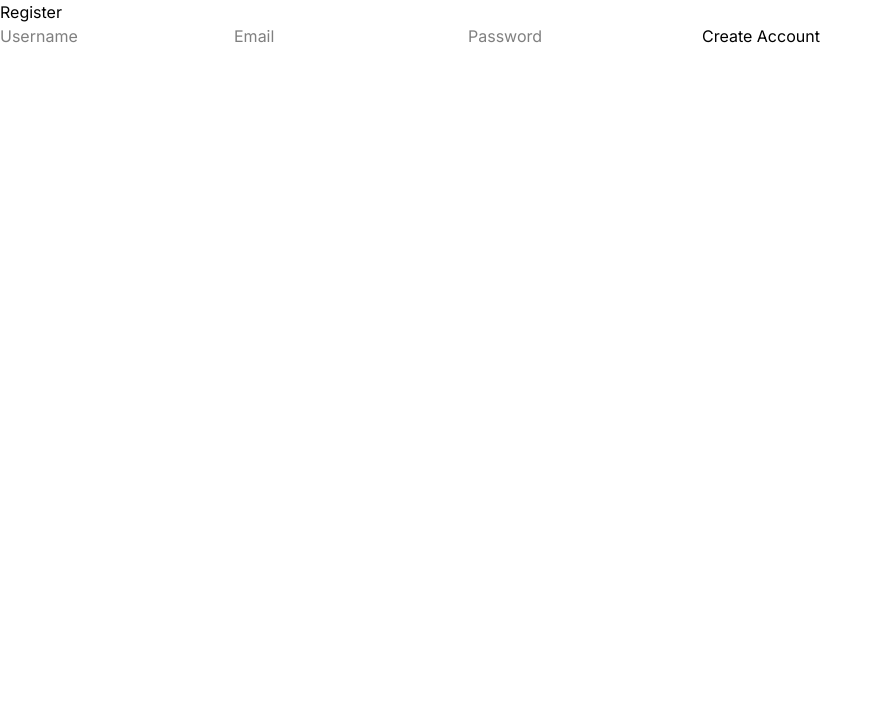
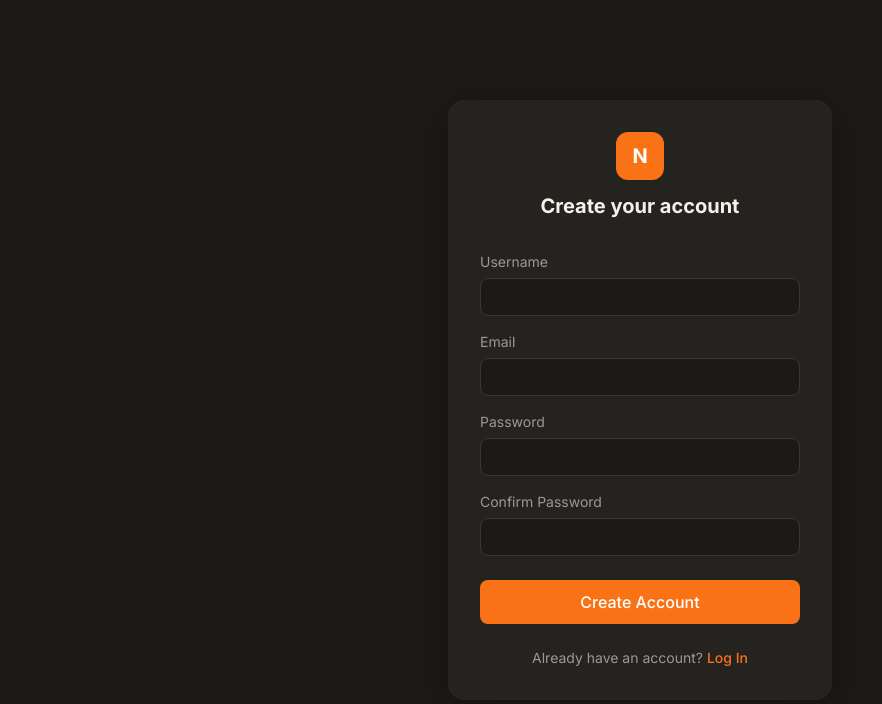
Before and after one commit to JadSantel/mern-notes-app, a React app in the folder frontend/: page /register in a window 1280 px wide. Shown: the top 704 px of the page, without its empty margins (0-882 px from the left). Built offline with nearby package versions, Linux system fonts and the light colour scheme; the HTML template or start-up script is replaced by a standard one.

Commit message:
Phase 11 — Reskin Login/Register (Frontend)

```diff
--- a/frontend/src/pages/Login.jsx
+++ b/frontend/src/pages/Login.jsx
@@ -1,34 +1,88 @@
 import { useState } from "react";
-import { useNavigate } from "react-router-dom";
+import { useNavigate, Link } from "react-router-dom";
+import { motion } from "framer-motion"
 import { useAuth } from "../context/AuthContext";
+import toast from "react-hot-toast";
+import Spinner from "../components/Spinner";
 
 export default function Login() {
   const [email, setEmail] = useState("");
   const [password, setPassword] = useState("");
   const [error, setError] = useState("");
-  const { login = async () => {} } = useAuth() ?? {};
+  const [isSubmitting, setIsSubmitting] = useState(false);
+  const [shake, setShake] = useState(false);
+  const { login = async () => { } } = useAuth() ?? {};
   const navigate = useNavigate();
 
   const handleSubmit = async (e) => {
     e.preventDefault();
-    setError("");
+    setIsSubmitting(true);
     try {
       await login(email, password);
-      navigate("/");
+      toast.success("Welcome back!");
+      navigate("/dashboard");
     } catch (err) {
-      setError(err.response?.data?.message || "Login failed");
+      toast.error(err.response?.data?.message || "Login failed");
+      setShake(true)
+      setTimeout(() => setShake(false), 500);
+    } finally {
+      setIsSubmitting(false);
     }
   };
 
   return (
-    <form onSubmit={handleSubmit}>
-      <input type="email" placeholder="Email" value={email} onChange={(e) => setEmail(e.target.value)} />
-      <input type="password" placeholder="Password" value={password} onChange={(e) => setPassword(e.target.value)} />
-      {error && <p style={{ color: "red" }}>{error}</p>}
-      <button type="submit">Log In</button>
-      <p>
-        No account? <a href="/register">Create one</a>
-      </p>
-    </form>
+    <div className="flex min-h-screen items-center justify-center bg-dark-bg px-4">
+      <motion.div
+        initial={{ opacity: 0, y: 20 }}
+        animate={shake ? { x: [-8, 8, -8, 8, 0], opacity: 1, y: 0 } : { opacity: 1, y: 0 }}
+        transition={{ duration: shake ? 0.4 : 0.3, ease: "easeOut" }}
+        className="w-full max-w-sm rounded-2xl bg-dark-surface p-8 shadow-[0_8px_40px_rgba(0,0,0,0.25)]"
+      >
+        <div className="mb-8 text-center">
+          <div className="mx-auto mb-3 flex h-12 w-12 items-center justify-center rounded-xl bg-accent-orange text-xl font-bold text-white">
+            N
+          </div>
+          <h1 className="text-xl font-bold text-dark-text">Welcome Back</h1>
+        </div>
+
+        <form onSubmit={handleSubmit} className="flex flex-col gap-4">
+          <label className="flex flex-col gap-1.5 text-sm text-dark-text-secondary">
+            Email
+            <input
+              type="email"
+              value={email}
+              onChange={(e) => setEmail(e.target.value)}
+              required
+              className="rounded-lg border border-dark-border bg-dark-bg px-3 py-2 text-dark-text placeholder:text-dark-text-placeholder focus:outline-none focus-visible:ring-2 focus-visible:ring-orange-500"
+            />
+          </label>
+          <label className="flex flex-col gap-1.5 text-sm text-dark-text-secondary">
+            Password
+            <input
+              type="password"
+              value={password}
+              onChange={(e) => setPassword(e.target.value)}
+              required
+              className="rounded-lg border border-dark-border bg-dark-bg px-3 py-2 text-dark-text placeholder:text-dark-text-placeholder focus:outline-none focus-visible:ring-2 focus-visible:ring-orange-500"
+            />
+          </label>
+          <button
+            type="submit"
+            disabled={isSubmitting}
+            className="mt-2 flex items-center justify-center gap-2 rounded-lg bg-accent-orange py-2.5 font-medium text-white transition-colors hover:bg-accent-orange-hover disabled:opacity-60"
+          >
+            {isSubmitting && <Spinner size={16} />}
+            {isSubmitting ? "Signing in..." : "Sign In"}
+          </button>
+        </form>
+
+        <p className="mt-6 text-center text-sm text-dark-text-secondary">
+          No account?{" "}
+          <Link to="/register" className="font-medium text-accent-orange hover:underline">
+            Register
+          </Link>
+        </p>
+      </motion.div>
+    </div>
   );
 }
--- a/frontend/src/pages/Register.jsx
+++ b/frontend/src/pages/Register.jsx
@@ -1,52 +1,104 @@
 import { useState } from "react";
 import { useAuth } from "../context/AuthContext";
+import { useNavigate, Link } from "react-router-dom";
+import { motion } from "framer-motion";
+import toast from "react-hot-toast";
+import Spinner from "../components/Spinner";
 
-export default function Register({ onSwitch }) {
+export default function Register() {
   const [username, setUsername] = useState("");
   const [email, setEmail] = useState("");
   const [password, setPassword] = useState("");
-  const [error, setError] = useState("");
-  const [success, setSuccess] = useState("");
-  const { register = async () => {} } = useAuth() ?? {};
+  const [confirmPassword, setConfirmPassword] = useState("");
+  const [fieldErrors, setFieldErrors] = useState({});
+  const [isSubmitting, setIsSubmitting] = useState(false);
+  const [shake, setShake] = useState(false);
+  const { register } = useAuth();
+  const navigate = useNavigate();
+
+  const validate = () => {
+    const errors = {};
+    if (!username.trim()) errors.username = "Username is required";
+    else if (username.trim().length < 3) errors.username = "Must be at least 3 characters";
+    if (!email.trim()) errors.email = "Email is required";
+    if (!password) errors.password = "Password is required";
+    else if (password.length < 6) errors.password = "Must be at least 6 characters";
+    if (password !== confirmPassword) errors.confirmPassword = "Passwords don't match";
+    return errors;
+  };
 
   const handleSubmit = async (e) => {
     e.preventDefault();
-    setError("");
-    setSuccess("");
-
+    const errors = validate();
+    setFieldErrors(errors);
+    if (Object.keys(errors).length > 0) {
+      setShake(true);
+      setTimeout(() => setShake(false), 500);
+      return;
+    }
+    setIsSubmitting(true);
     try {
       await register(username, email, password);
-      setSuccess("Registration successful. You can now log in.");
-      if (onSwitch) onSwitch();
+      toast.success("Account created!");
+      navigate("/dashboard");
     } catch (err) {
-      setError(err.response?.data?.message || "Registration failed");
+      toast.error(err.response?.data?.message || "Registration failed");
+      setShake(true);
+      setTimeout(() => setShake(false), 500);
+    } finally {
+      setIsSubmitting(false);
     }
   };
 
+  const Field = ({ label, error, ...inputProps }) => (
+    <label className="flex flex-col gap-1.5 text-sm text-dark-text-secondary">
+      {label}
+      <input
+        {...inputProps}
+        className={`rounded-lg border bg-dark-bg px-3 py-2 text-dark-text placeholder:text-dark-text-placeholder focus:outline-none ${error ? "border-danger" : "border-dark-border"
+          }`}
+      />
+      {error && <span className="text-xs text-danger">{error}</span>}
+    </label>
+  );
+
   return (
-    <form onSubmit={handleSubmit}>
-      <h2>Register</h2>
-      <input
-        type="text"
-        placeholder="Username"
-        value={username}
-        onChange={(e) => setUsername(e.target.value)}
-      />
-      <input
-        type="email"
-        placeholder="Email"
-        value={email}
-        onChange={(e) => setEmail(e.target.value)}
-      />
-      <input
-        type="password"
-        placeholder="Password"
-        value={password}
-        onChange={(e) => setPassword(e.target.value)}
-      />
-      {error && <p style={{ color: "red" }}>{error}</p>}
-      {success && <p style={{ color: "green" }}>{success}</p>}
-      <button type="submit">Create Account</button>
-    </form>
+    <div className="flex min-h-screen items-center justify-center bg-dark-bg px-4">
+      <motion.div
+        initial={{ opacity: 0, y: 20 }}
+        animate={shake ? { x: [-8, 8, -8, 8, 0], opacity: 1, y: 0 } : { opacity: 1, y: 0 }}
+        transition={{ duration: shake ? 0.4 : 0.3, ease: "easeOut" }}
+        className="w-full max-w-sm rounded-2xl bg-dark-surface p-8 shadow-[0_8px_40px_rgba(0,0,0,0.25)]"
+      >
+        <div className="mb-8 text-center">
+          <div className="mx-auto mb-3 flex h-12 w-12 items-center justify-center rounded-xl bg-accent-orange text-xl font-bold text-white">
+            N
+          </div>
+          <h1 className="text-xl font-bold text-dark-text">Create your account</h1>
+        </div>
+
+        <form onSubmit={handleSubmit} className="flex flex-col gap-4" noValidate>
+          <Field label="Username" type="text" value={username} onChange={(e) => setUsername(e.target.value)} error={fieldErrors.username} />
+          <Field label="Email" type="email" value={email} onChange={(e) => setEmail(e.target.value)} error={fieldErrors.email} />
+          <Field label="Password" type="password" value={password} onChange={(e) => setPassword(e.target.value)} error={fieldErrors.password} />
+          <Field label="Confirm Password" type="password" value={confirmPassword} onChange={(e) => setConfirmPassword(e.target.value)} error={fieldErrors.confirmPassword} />
+          <button
+            type="submit"
+            disabled={isSubmitting}
+            className="mt-2 flex items-center justify-center gap-2 rounded-lg bg-accent-orange py-2.5 font-medium text-white transition-colors hover:bg-accent-orange-hover disabled:opacity-60"
+          >
+            {isSubmitting && <Spinner size={16} />}
+            {isSubmitting ? "Creating account..." : "Create Account"}
+          </button>
+        </form>
+
+        <p className="mt-6 text-center text-sm text-dark-text-secondary">
+          Already have an account?{" "}
+          <Link to="/login" className="font-medium text-accent-orange hover:underline">
+            Log In
+          </Link>
+        </p>
+      </motion.div>
+    </div>
   );
 }
```
Also changed, not shown: 1 other file (tests, documents, lock files or other folders).
